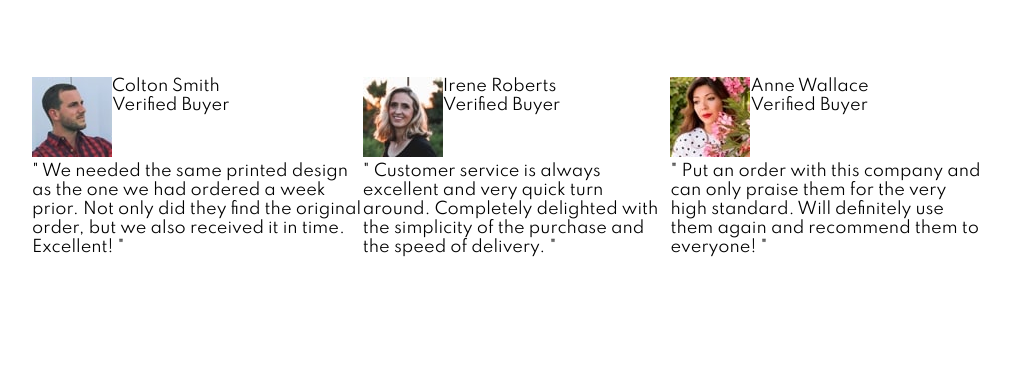
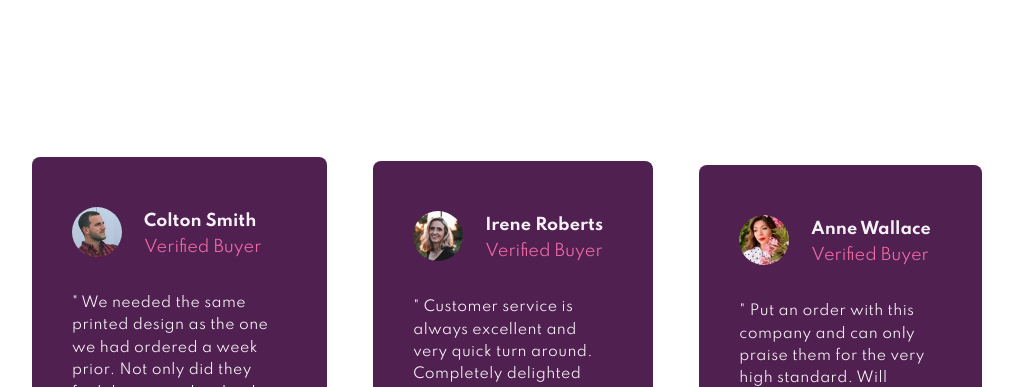
Before and after one commit to Jmp93/Social-Proof-Section, a plain HTML site: page index.html in a window 1280 px wide. Shown: the part 413-800 px from the top of the page, without its empty margins (133-1146 px from the left). Drawn offline with Linux system fonts and the light colour scheme.

Commit message:
kind of finished testimonial section

```diff
--- a/scss/_global.scss
+++ b/scss/_global.scss
@@ -23,7 +23,7 @@ body {
 
 .header {
   justify-content: space-between;
-  margin-bottom: 5rem;
+  margin-bottom: 10rem;
 
   &__text {
     max-width: 29rem;
@@ -78,3 +78,62 @@ body {
     padding-left: 2rem;
   }
 }
+
+.testimonial {
+  height: 350px;
+  &__box {
+    background-color: $vDarkMagenta;
+    padding: 50px 2.875rem 50px 40px;
+    border-radius: 0.5rem;
+
+    &:not(:last-child) {
+      margin-right: 2.875rem;
+    }
+  }
+
+  &__user {
+    align-items: center;
+  }
+
+  img {
+    width: 50px;
+    border-radius: 100%;
+    margin-right: 22px;
+  }
+
+  &__name {
+  }
+
+  &__first {
+    color: $grayMagenta;
+    font-weight: 700;
+    margin-bottom: 7px;
+  }
+
+  &__role {
+    color: $softPink;
+  }
+
+  &__quote {
+    margin-top: 30px;
+    font-size: 14px;
+    letter-spacing: 0.4px;
+    line-height: 1.6;
+    font-weight: 400;
+    color: $grayMagenta;
+  }
+
+  &__box--1 {
+    align-self: flex-start;
+  }
+
+  &__box--2 {
+    // margin-top: 1rem;
+    align-self: center;
+  }
+
+  &__box--3 {
+    align-self: flex-end;
+    // margin-top: 2rem;
+  }
+}
```
Also changed, not shown: scss/main.css, 1 other file.
